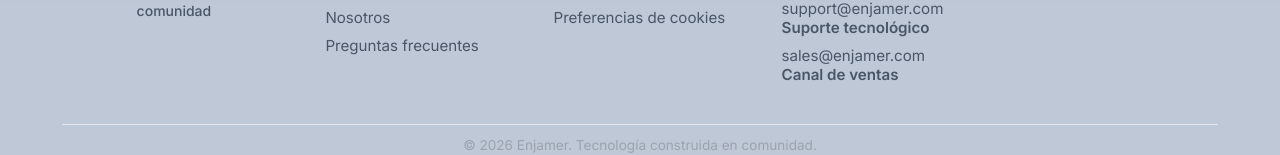
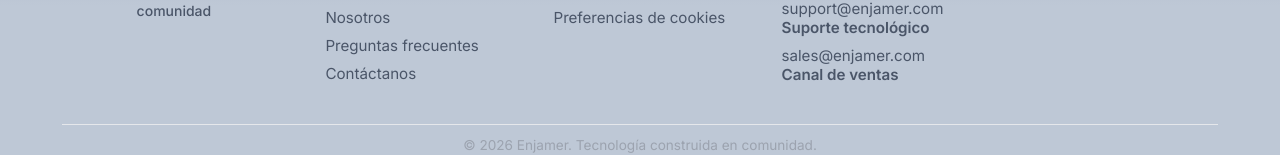
Before and after one commit to Enjamerr/enjamer-website, a React (Vite) app: page / in a window 1280 px wide. Shown: the part 5936-6091 px from the top of the page. Built offline with nearby package versions, Linux system fonts and the light colour scheme; no server answers.

Commit message:
fix(component): adding link to footer component

```diff
--- a/src/components/FooterComponent/FooterComponent.jsx
+++ b/src/components/FooterComponent/FooterComponent.jsx
@@ -34,6 +34,11 @@ function FooterComponent() {
               <li>
                 <Link to="/preguntas-frecuentes" className="footer-link">
                   Preguntas frecuentes
+                </Link>
+              </li>
+              <li>
+                <Link to="/contacto" className="footer-link">
+                  Contáctanos
                 </Link>
               </li>
             </ul>
```
